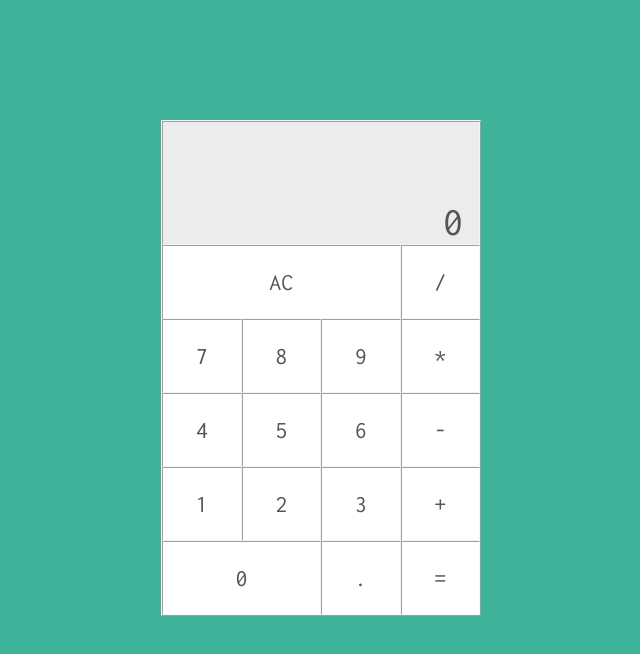
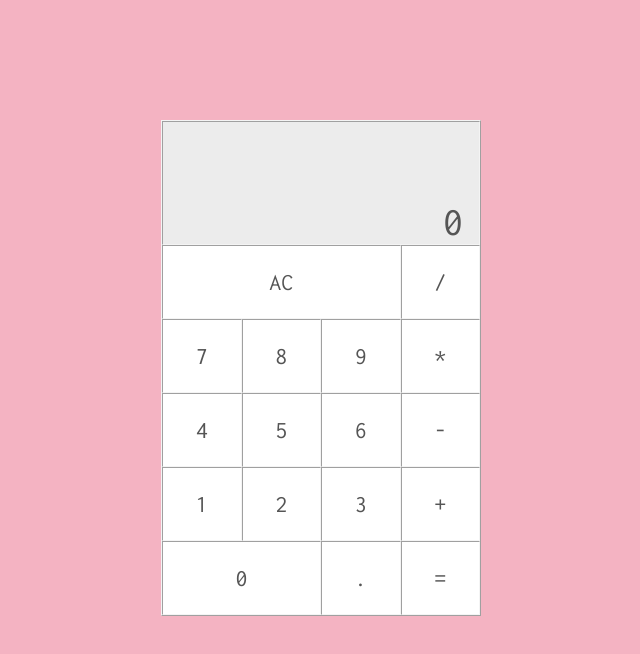
Before and after one commit to KARA0783/user, a plain HTML site: page calculator.html in a window 1280 px wide. Shown: the whole page, without its empty margins (319-959 px from the left). Drawn offline with Linux system fonts and the light colour scheme.

Commit message:
change color calc.css

```diff
--- a/calc.css
+++ b/calc.css
@@ -3,7 +3,7 @@
     color: #555;
 }
 body {
-    background-color: #3fb399;
+    background-color: #f4b3c2;
 }
 .container {
     width: 320px;
```
